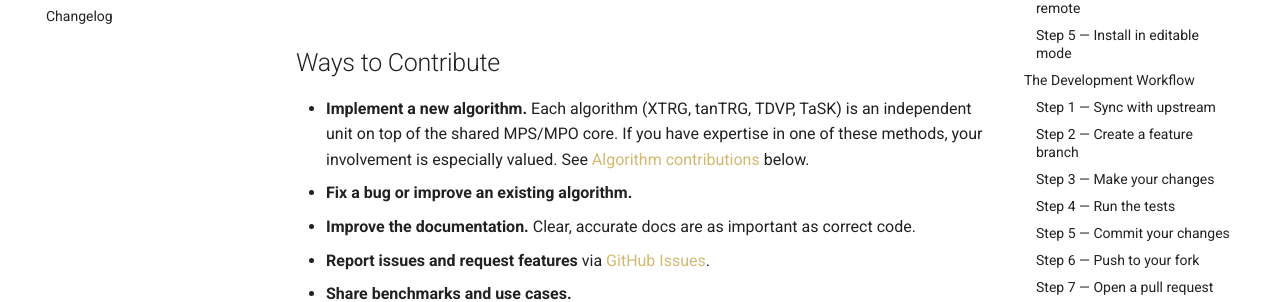
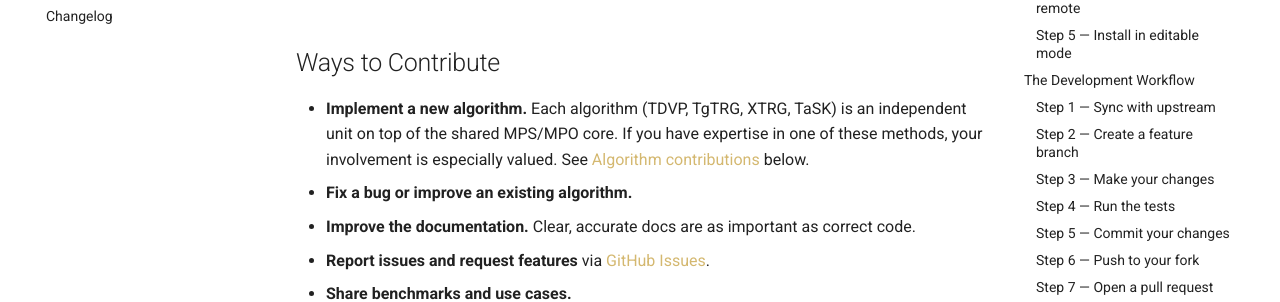
Before and after one commit to Ideogenesis-AI/Alice, an MkDocs documentation site: the page built from docs/getting-started/contributing.md, in a window 1280 px wide and 900 px high. Shown: the part 359-661 px from the top of the window. Built offline with MkDocs 1.6.1 and Material for MkDocs 9.7.7, drawn with Linux system fonts in a browser that asks for light colours; comment, search, counter and statistics services are not loaded; some of the changed text lies outside the part shown.

Commit message:
Spell TgTRG and order the algorithms consistently on the contributing page
The two lists of algorithms open to contribution still carried the old spelling and an order of their own. Brought both into line with the order used everywhere else.

```diff
--- a/docs/getting-started/contributing.md
+++ b/docs/getting-started/contributing.md
@@ -6,7 +6,7 @@ If you have never used GitHub before, don't worry: this page walks through every
 
 ## Ways to Contribute
 
-- **Implement a new algorithm.** Each algorithm (XTRG, tanTRG, TDVP, TaSK) is an independent unit on top of the shared MPS/MPO core. If you have expertise in one of these methods, your involvement is especially valued. See [Algorithm contributions](#algorithm-contributions) below.
+- **Implement a new algorithm.** Each algorithm (TDVP, TgTRG, XTRG, TaSK) is an independent unit on top of the shared MPS/MPO core. If you have expertise in one of these methods, your involvement is especially valued. See [Algorithm contributions](#algorithm-contributions) below.
 - **Fix a bug or improve an existing algorithm.**
 - **Improve the documentation.** Clear, accurate docs are as important as correct code.
 - **Report issues and request features** via [GitHub Issues](https://github.com/Ideogenesis-AI/Alice/issues).
@@ -210,7 +210,7 @@ Alice is structured around a shared core (MPS, MPO, network infrastructure) on t
 - Individual algorithms can be contributed, extended, and maintained by different people.
 - Each contributor's work is attributed accordingly. Algorithm ownership is tracked in the source file headers and the release notes.
 
-If you want to implement one of the planned algorithms (XTRG, tanTRG, TDVP, TaSK) or take ownership of its maintenance, please [open an issue](https://github.com/Ideogenesis-AI/Alice/issues) first to discuss the design and coordinate with the maintainers. Early design discussion prevents duplicate work and ensures the implementation integrates cleanly with the shared core.
+If you want to implement one of the planned algorithms (TDVP, TgTRG, XTRG, TaSK) or take ownership of its maintenance, please [open an issue](https://github.com/Ideogenesis-AI/Alice/issues) first to discuss the design and coordinate with the maintainers. Early design discussion prevents duplicate work and ensures the implementation integrates cleanly with the shared core.
 
 ---
 
```
